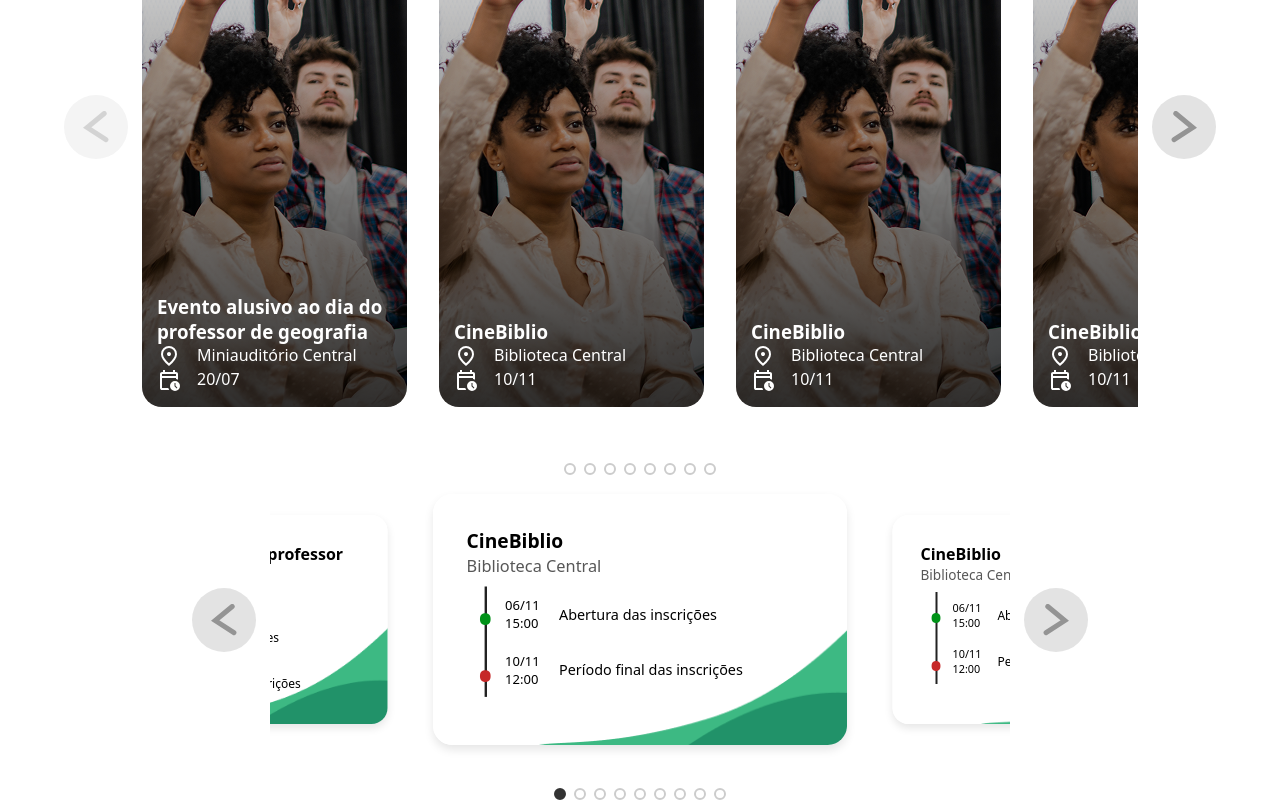
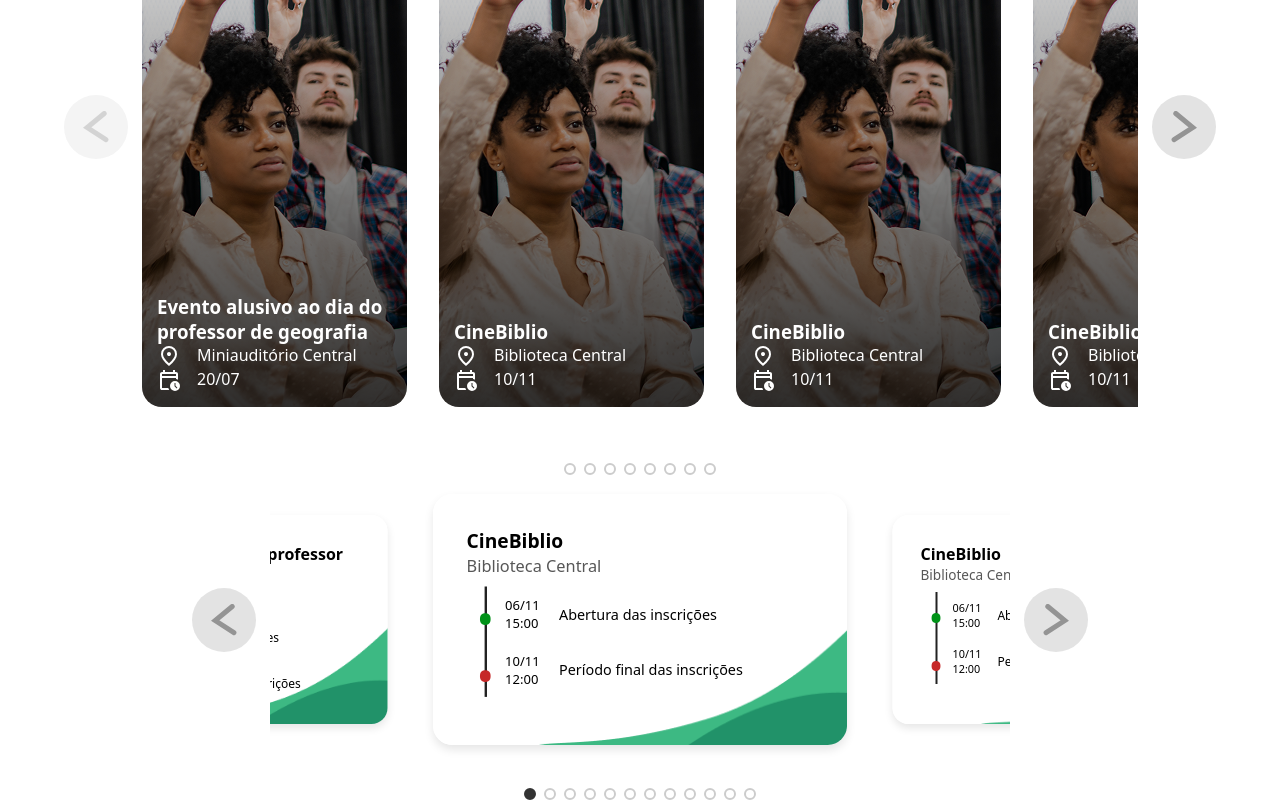
Before and after one commit to CSA-Centro-de-Solucoes-Aplicadas/Agenda-CNAT, a Vue app in the folder vue-project/: page / in a window 1280 px wide. Shown: the part 249-1049 px from the top of the page. Built offline with nearby package versions, Linux system fonts and the light colour scheme; the HTML template or start-up script is replaced by a standard one.

Commit message:
Modificações iniciais para o carrossel de inscrições

```diff
--- a/vue-project/src/componentes/Carrossel.vue
+++ b/vue-project/src/componentes/Carrossel.vue
@@ -143,7 +143,7 @@ const totalPages = computed(() => {
   if (props.component === CardDestaque) {
     return Math.ceil(props.itens.length - cardsPerPage.value) // 1 card por página
   } else if (props.component === CardInscricao) {
-    return Math.ceil(props.itens.length - cardsPerPage.value) // 3 cards por página
+    return Math.ceil(props.itens.length) // 3 cards por página
   }
   return props.itens.length
 })
@@ -216,7 +216,7 @@ function anterior() {
         :key="page"
         class="dot"
         :class="{ active: currentIndex === page }"
-        @click="moveToIndex(page)"
+        @click="moveToIndex(page - 1)"
         :aria-label="`Ir para página ${page}`"
       />
     </div>
```
